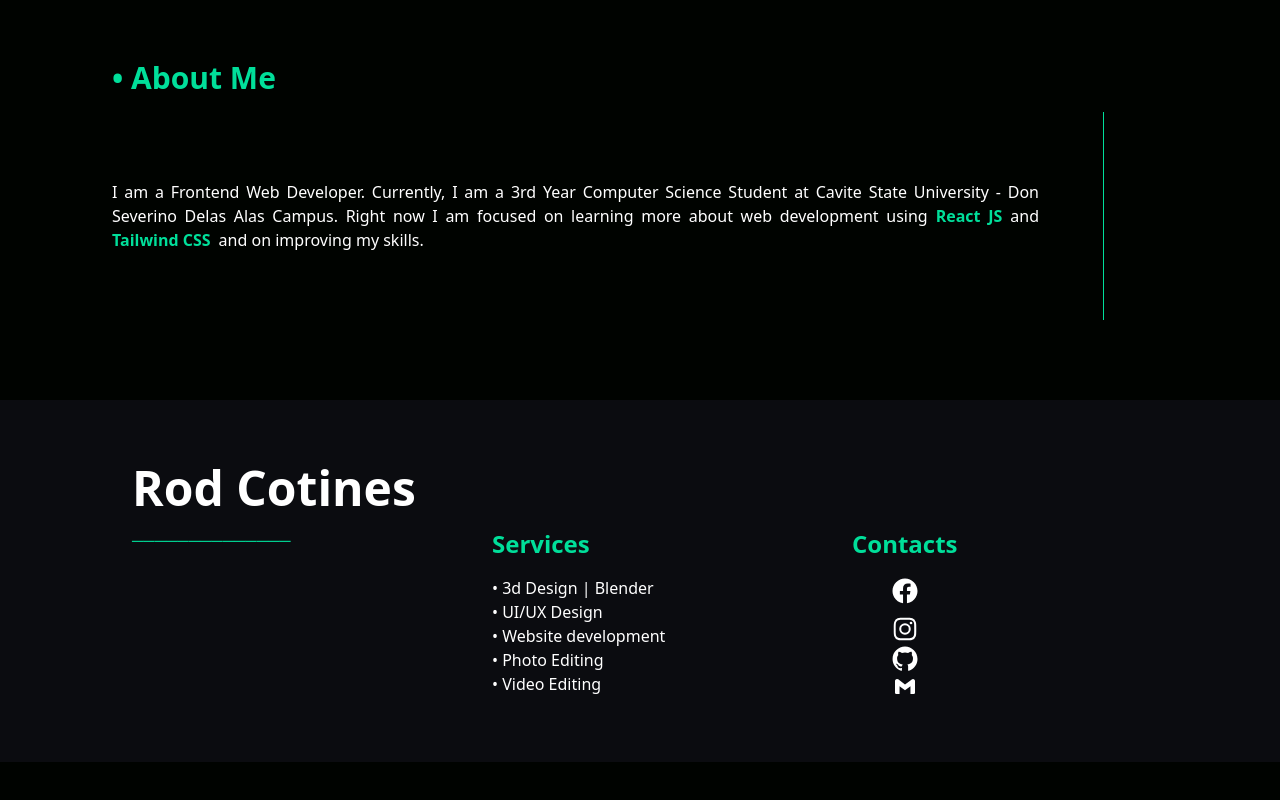
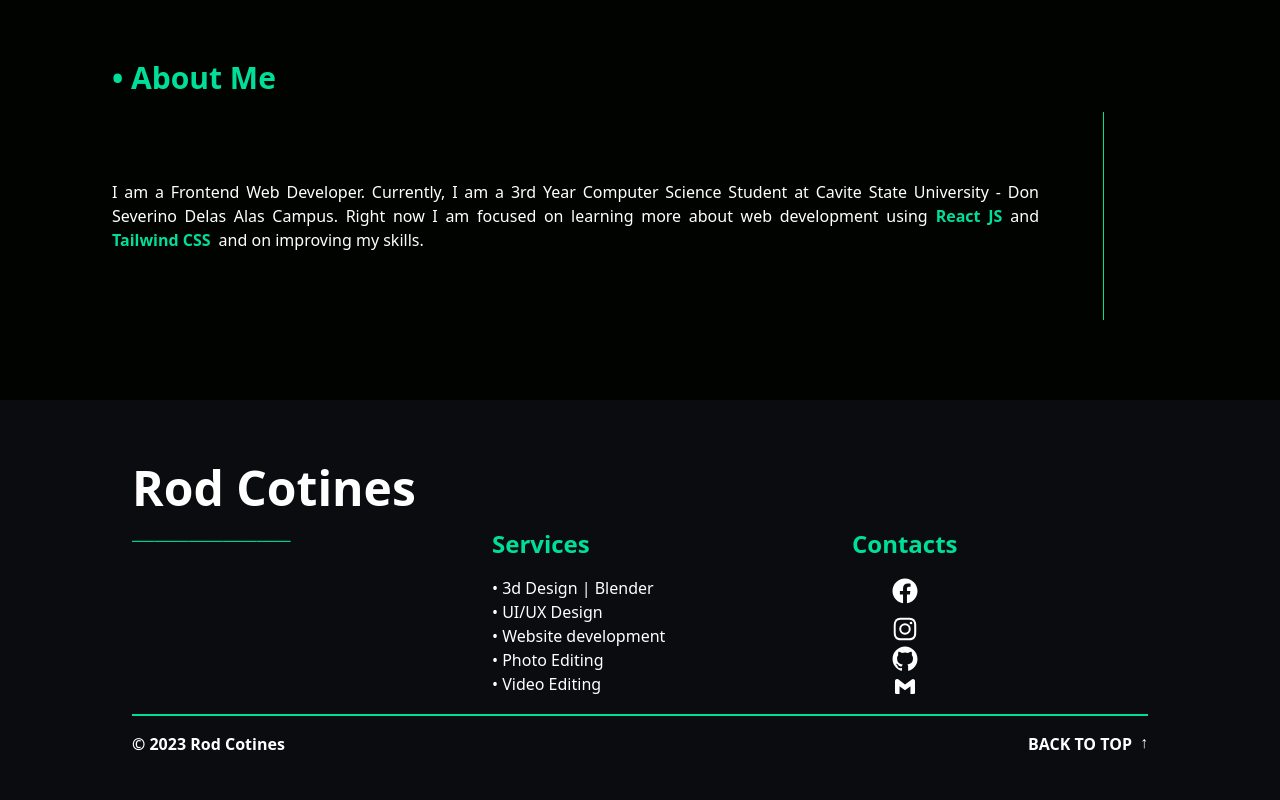
Before and after one commit to Ayenzcc/portfolio, a React (Vite) app: page / in a window 1280 px wide. Shown: the part 2451-3251 px from the top of the page. Before the commit the page ends 3213 px from the top, so only its background shows below. Built offline with nearby package versions, Linux system fonts and the light colour scheme.

Commit message:
added another footer

```diff
--- a/src/components/Footer.jsx
+++ b/src/components/Footer.jsx
@@ -1,4 +1,5 @@
 import React from "react";
+import { motion } from "framer-motion";
 
 const Footer = () => {
   return (
@@ -88,6 +89,28 @@ const Footer = () => {
             </a>
           </div>
         </div>
+        <hr className=" flex border-[#00df9a] border-[1px] w-[100%] lg:w-[100%]" />
+        <div className=" flex  w-full text-white font-bold">
+          <h1 className="w-[50%]">© 2023 Rod Cotines</h1>
+          <div className="flex flex-row w-[50%] items-end justify-end">
+            <a className="" href="#hero">
+              BACK TO TOP
+            </a>
+            <motion.a
+              animate={{
+                y: [0, -12, 0],
+              }}
+              transition={{
+                duration: 1.5,
+                repeat: Infinity,
+                repeatType: "loop",
+              }}
+              className="pl-2"
+            >
+              ↑
+            </motion.a>
+          </div>
+        </div>
       </div>
     </div>
   );
--- a/src/components/Hero.jsx
+++ b/src/components/Hero.jsx
@@ -4,7 +4,7 @@ import { motion } from "framer-motion";
 
 const Hero = () => {
   return (
-    <div className="text-white ">
+    <div id="hero" className="text-white ">
       <div className=" max-w-[1240px] pt-[-96px] w-full h-screen mx-auto text-center flex flex-col-reverse md:flex-row justify-center items-center ">
         <div className="flex w-[50%] text-left flex-col sm:pl-5">
           <motion.p
```
